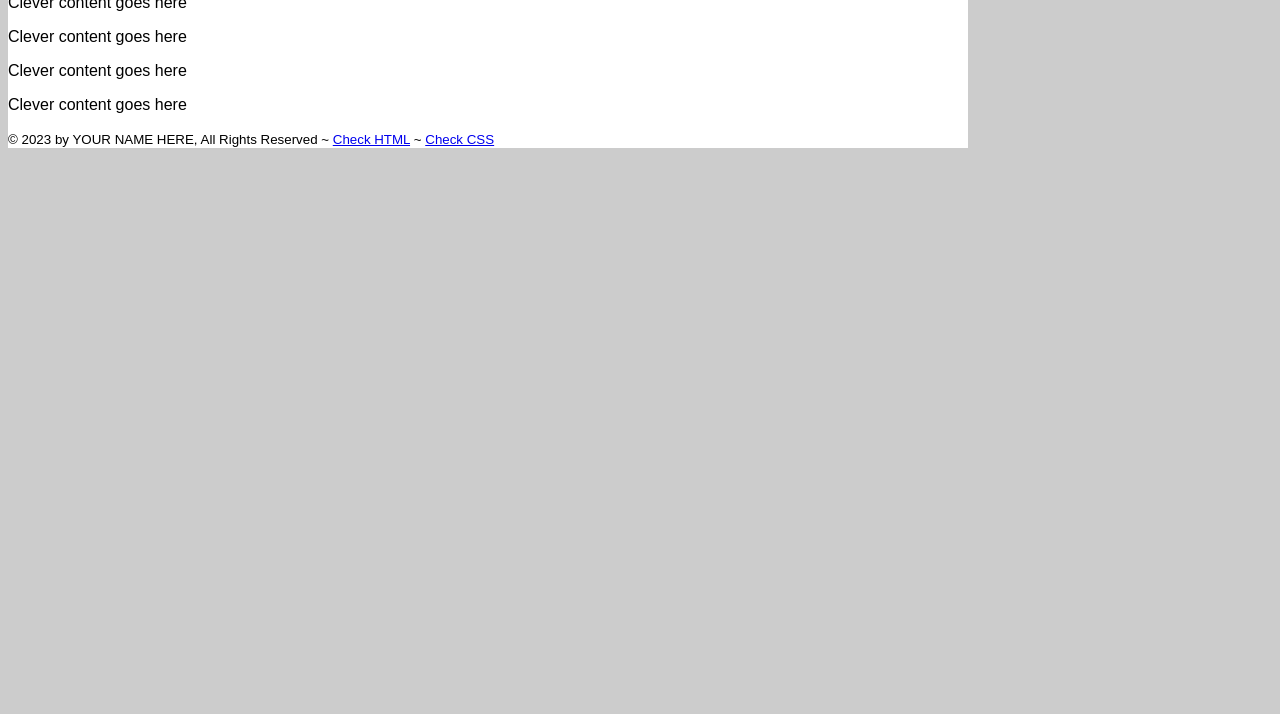
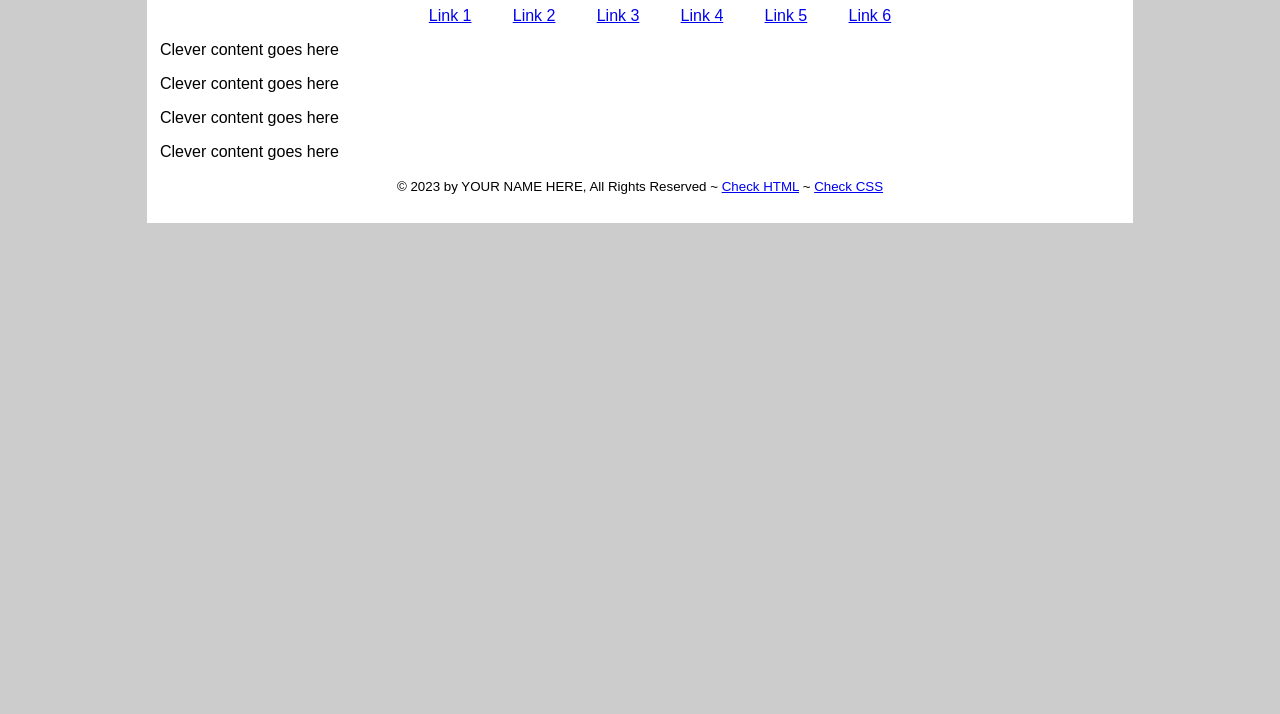
Before and after one commit to youngking509/styling-with-css, a plain HTML site: page index.html in a window 1280 px wide. Shown: the part 86-800 px from the top of the page. Drawn offline with Linux system fonts and the light colour scheme.

Commit message:
makes changes with style

```diff
--- a/index.html
+++ b/index.html
@@ -2,6 +2,8 @@
 <html lang="en">
   <head>
     <title>REPLIT HTML TEMPLATE</title>
+    <meta name="viewport" content="width=device-width, initial-scale=1">
+    <meta name="robots" content="noindex, nofollow">
     <style>
       html{
         background-color: #ccc;
@@ -11,11 +13,47 @@
         font-family: Arial;
         background-color: #fff;
         max-width: 960px;
+        margin: auto;
+        width: 90%;
+        padding: 1%;
+      }
+
+      nav{
+        text-align:center; /* centers the nav */
+      }
+
+
+      nav ul {
+        list-style:none; /* removes the bullets */
+      }
+      nav ul li
+        {
+        display:inline-block; /* makes horizontal, but able to declare margins */
+        margin:0 2%; /* margin left-right, gets smaller as necessary */
+      }
+      nav a:hover{
+        text-decoration: none; /* on hover, underline goes away */
+      }
+
+
+      footer {
+        text-align: center;
+        clear: both;
       }
     </style>
   </head>
   <body>
     <h1>REPLIT HTML TEMPLATE</h1>
+    <nav>
+      <ul>
+          <li><a href="#">Link 1</a></li>
+          <li><a href="#">Link 2</a></li>
+          <li><a href="#">Link 3</a></li>
+          <li><a href="#">Link 4</a></li>
+          <li><a href="#">Link 5</a></li>
+          <li><a href="#">Link 6</a></li>
+      </ul>
+   </nav>
     <p>Clever content goes here</p>
     <p>Clever content goes here</p>
     <p>Clever content goes here</p>
```
